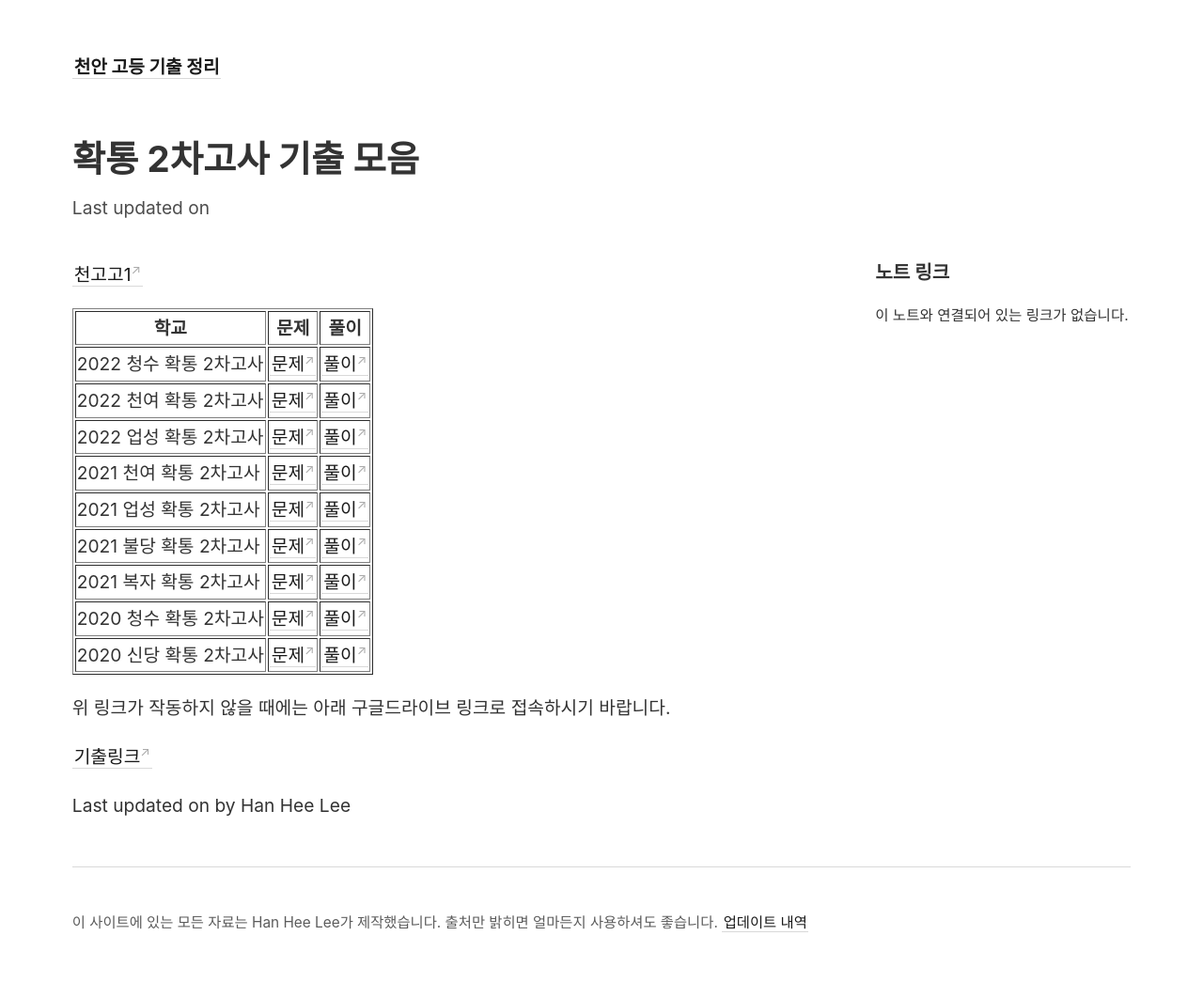
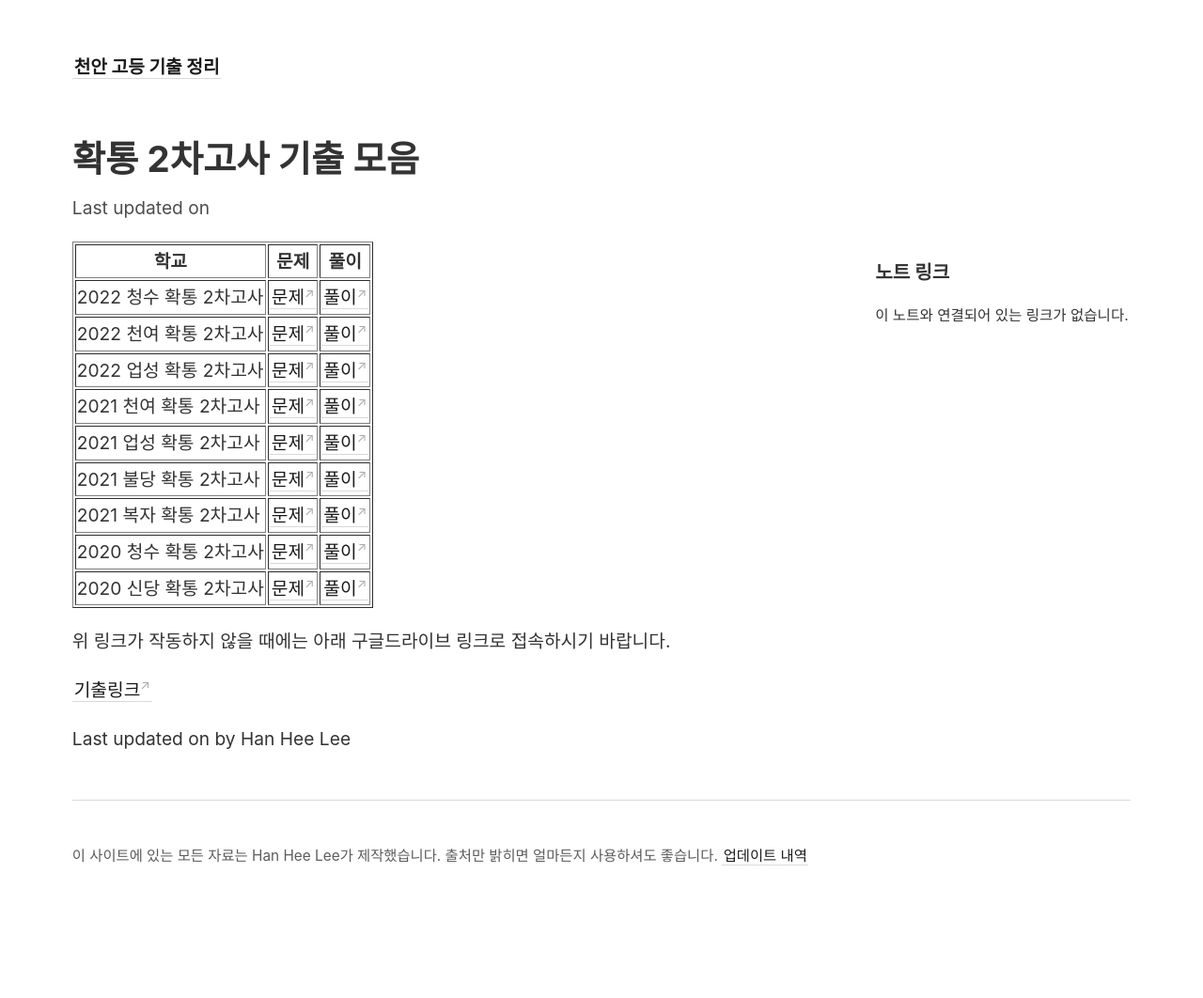
Before and after one commit to gwandae/test, a Jekyll site: the page built from _notes/확통 2차고사 대비 기출모음.md, in a window 1280 px wide. Shown: the whole page at 94% size. Built offline with Jekyll 4.4.1, drawn with Linux system fonts in a browser that asks for light colours; after the commit the page ends 991 px from its top, so only the background shows below that.

Commit message:
Update 확통 2차고사 대비 기출모음.md

```diff
--- a/_notes/확통 2차고사 대비 기출모음.md
+++ b/_notes/확통 2차고사 대비 기출모음.md
@@ -2,44 +2,42 @@
 title: "확통 2차고사 기출 모음"
 permalink: /3-4
 ---
-[천고고1](https://www.dropbox.com/s/hvnpbaecx43wk4d/2023%20%EC%B2%9C%EA%B3%A0%20%EA%B3%A01%201%EC%B0%A8%EA%B3%A0%EC%82%AC.pdf?dl=0)
-
 <table border="1">
 <th>학교</th> <th>문제</th> <th>풀이</th>
   <tr>
 	<td>2022 청수 확통 2차고사</td>
-    <td><a href="/pdf/test4th/2020/2022 청수 확통 2차고사.pdf">문제</a></td>
-    <td><a href="/pdf/test4th/2020풀이/%5B풀이%5D 2022 청수 확통 2차고사.pdf">풀이</a></td>
+    <td><a href="/pdf/test4th/2022/2022 청수 확통 2차고사.pdf">문제</a></td>
+    <td><a href="/pdf/test4th/2022풀이/%5B풀이%5D 2022 청수 확통 2차고사.pdf">풀이</a></td>
   </tr>
     <tr>
 	<td>2022 천여 확통 2차고사</td>
-    <td><a href="/pdf/test4th/2020/2022 천여 확통 2차고사.pdf">문제</a></td>
-    <td><a href="/pdf/test4th/2020풀이/%5B풀이%5D 2022 천여 확통 2차고사.pdf">풀이</a></td>
+    <td><a href="/pdf/test4th/2022/2022 천여 확통 2차고사.pdf">문제</a></td>
+    <td><a href="/pdf/test4th/2022풀이/%5B풀이%5D 2022 천여 확통 2차고사.pdf">풀이</a></td>
   </tr>
     <tr>
 	<td>2022 업성 확통 2차고사</td>
-    <td><a href="/pdf/test4th/2020/2022 업성 확통 2차고사.pdf">문제</a></td>
-    <td><a href="/pdf/test4th/2020풀이/%5B풀이%5D 2022 업성 확통 2차고사.pdf">풀이</a></td>
+    <td><a href="/pdf/test4th/2022/2022 업성 확통 2차고사.pdf">문제</a></td>
+    <td><a href="/pdf/test4th/2022풀이/%5B풀이%5D 2022 업성 확통 2차고사.pdf">풀이</a></td>
   </tr>
     <tr>
 	<td>2021 천여 확통 2차고사</td>
-    <td><a href="/pdf/test4th/2020/2021 천여 확통 2차고사.pdf">문제</a></td>
-    <td><a href="/pdf/test4th/2020풀이/%5B풀이%5D 2021 천여 확통 2차고사.pdf">풀이</a></td>
+    <td><a href="/pdf/test4th/2021/2021 천여 확통 2차고사.pdf">문제</a></td>
+    <td><a href="/pdf/test4th/2021풀이/%5B풀이%5D 2021 천여 확통 2차고사.pdf">풀이</a></td>
   </tr>
     <tr>
 	<td>2021 업성 확통 2차고사</td>
-    <td><a href="/pdf/test4th/2020/2021 업성 확통 2차고사.pdf">문제</a></td>
-    <td><a href="/pdf/test4th/2020풀이/%5B풀이%5D 2021 업성 확통 2차고사.pdf">풀이</a></td>
+    <td><a href="/pdf/test4th/2021/2021 업성 확통 2차고사.pdf">문제</a></td>
+    <td><a href="/pdf/test4th/2021풀이/%5B풀이%5D 2021 업성 확통 2차고사.pdf">풀이</a></td>
   </tr>
     <tr>
 	<td>2021 불당 확통 2차고사</td>
-    <td><a href="/pdf/test4th/2020/2021 불당 확통 2차고사.pdf">문제</a></td>
-    <td><a href="/pdf/test4th/2020풀이/%5B풀이%5D 2021 불당 확통 2차고사.pdf">풀이</a></td>
+    <td><a href="/pdf/test4th/2021/2021 불당 확통 2차고사.pdf">문제</a></td>
+    <td><a href="/pdf/test4th/2021풀이/%5B풀이%5D 2021 불당 확통 2차고사.pdf">풀이</a></td>
   </tr>
     <tr>
 	<td>2021 복자 확통 2차고사</td>
-    <td><a href="/pdf/test4th/2020/2021 복자 확통 2차고사.pdf">문제</a></td>
-    <td><a href="/pdf/test4th/2020풀이/%5B풀이%5D 2021 복자 확통 2차고사.pdf">풀이</a></td>
+    <td><a href="/pdf/test4th/2021/2021 복자 확통 2차고사.pdf">문제</a></td>
+    <td><a href="/pdf/test4th/2021풀이/%5B풀이%5D 2021 복자 확통 2차고사.pdf">풀이</a></td>
   </tr>
     <tr>
 	<td>2020 청수 확통 2차고사</td>
```
